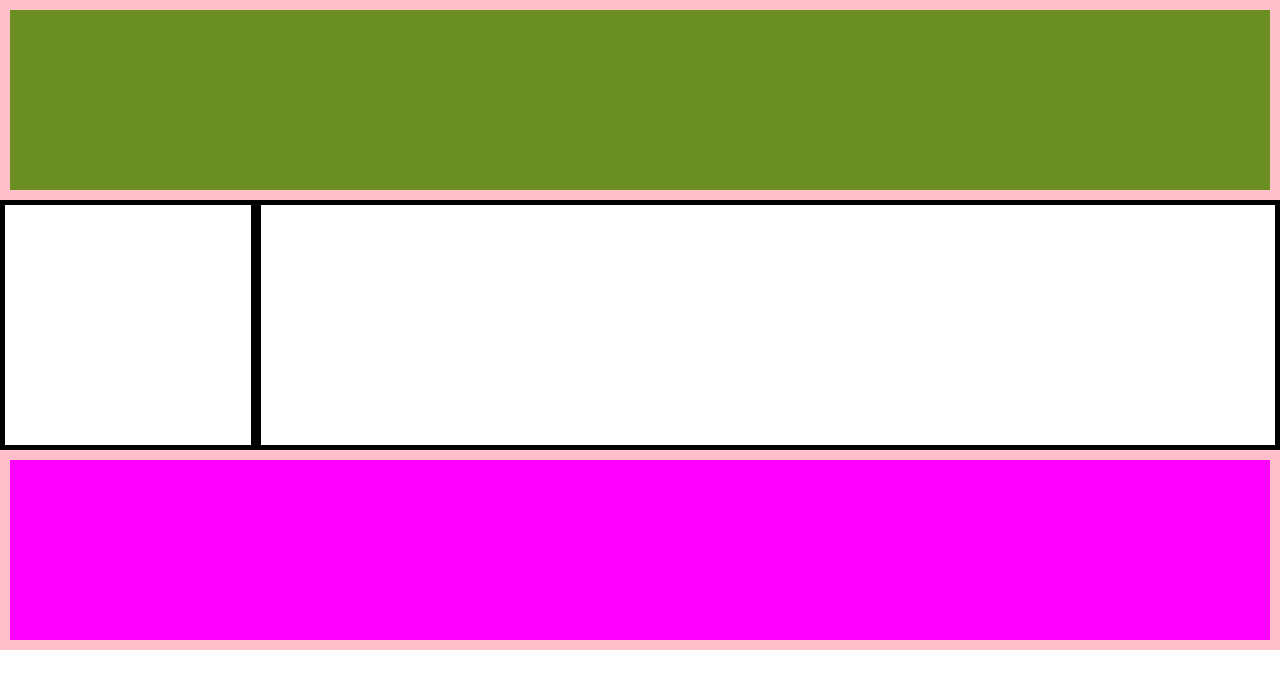
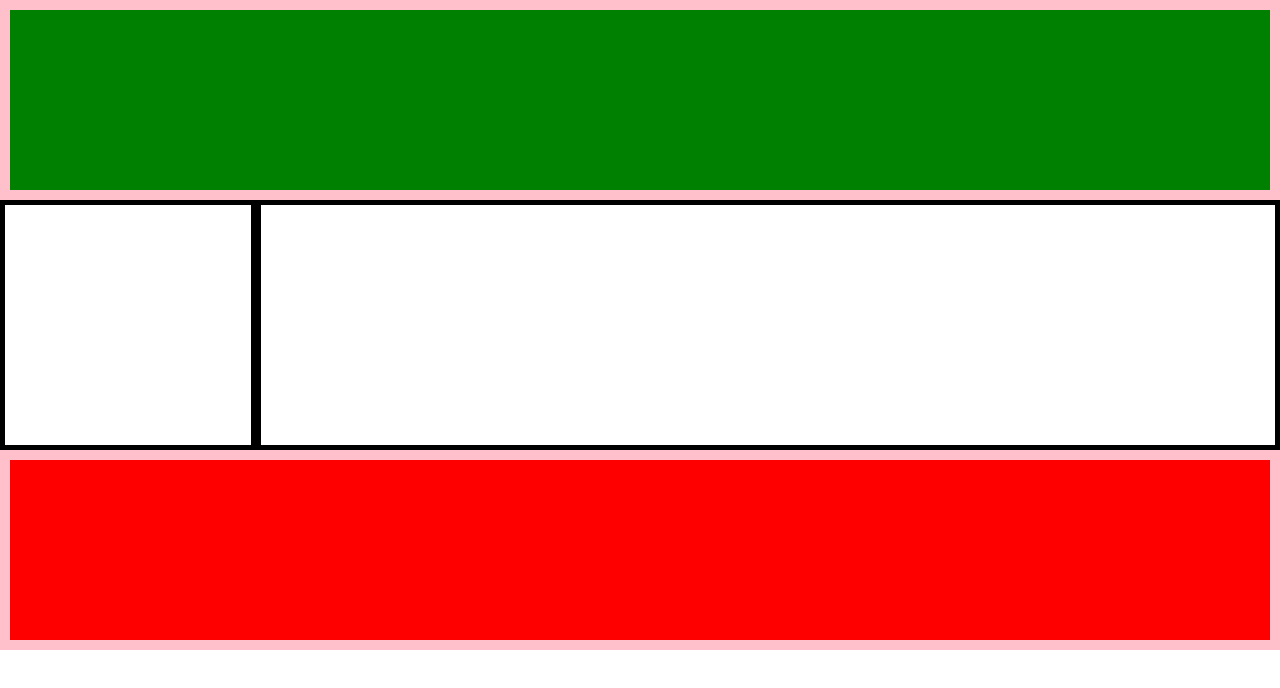
Before and after one commit to rmgil89/CIT-85, a plain HTML site: page Week 11 Same Layout 3 Different Ways/Page 2/index.html in a window 1280 px wide. Drawn offline with Linux system fonts and the light colour scheme.

Commit message:
Update main.css

```diff
--- a/Week 11 Same Layout 3 Different Ways/Page 2/main.css
+++ b/Week 11 Same Layout 3 Different Ways/Page 2/main.css
@@ -13,11 +13,11 @@ header, footer {
 }
 
 header {
-    background-color: olivedrab;
+    background-color: green;
 }
 
 footer {
-    background-color: fuchsia;
+    background-color: red;
     clear: left;
 }
 
```
